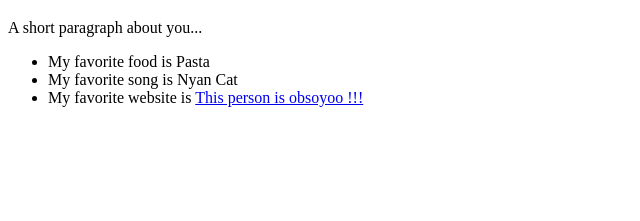
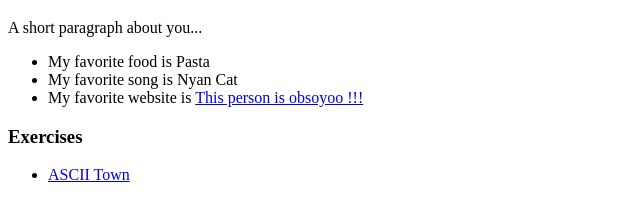
Before and after one commit to Nicolajrux/UIDesign1, a plain HTML site: page index.html in a window 1280 px wide. Shown: the part 61-282 px from the top of the page, without its empty margins (0-640 px from the left). Drawn offline with Linux system fonts and the light colour scheme.

Commit message:
updated index file

```diff
--- a/index.html
+++ b/index.html
@@ -27,5 +27,10 @@
 
     </div>
   </div>
+
+        <h3>Exercises</h3>
+      <ul>
+        <li><a href="ascii_town/interior-yourfirstnamelastname.html">ASCII Town</a></li>
+      </ul>
 </body>
 </html>
```
